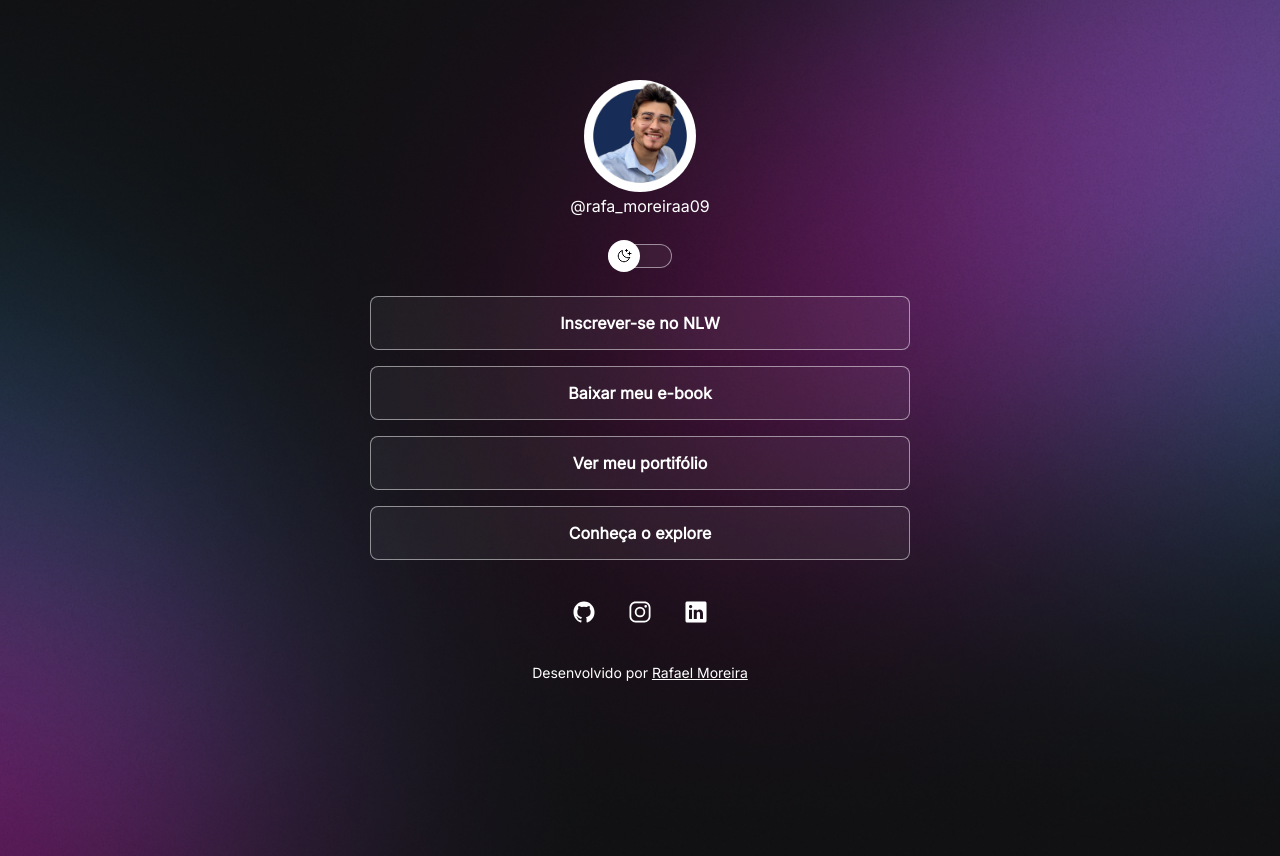
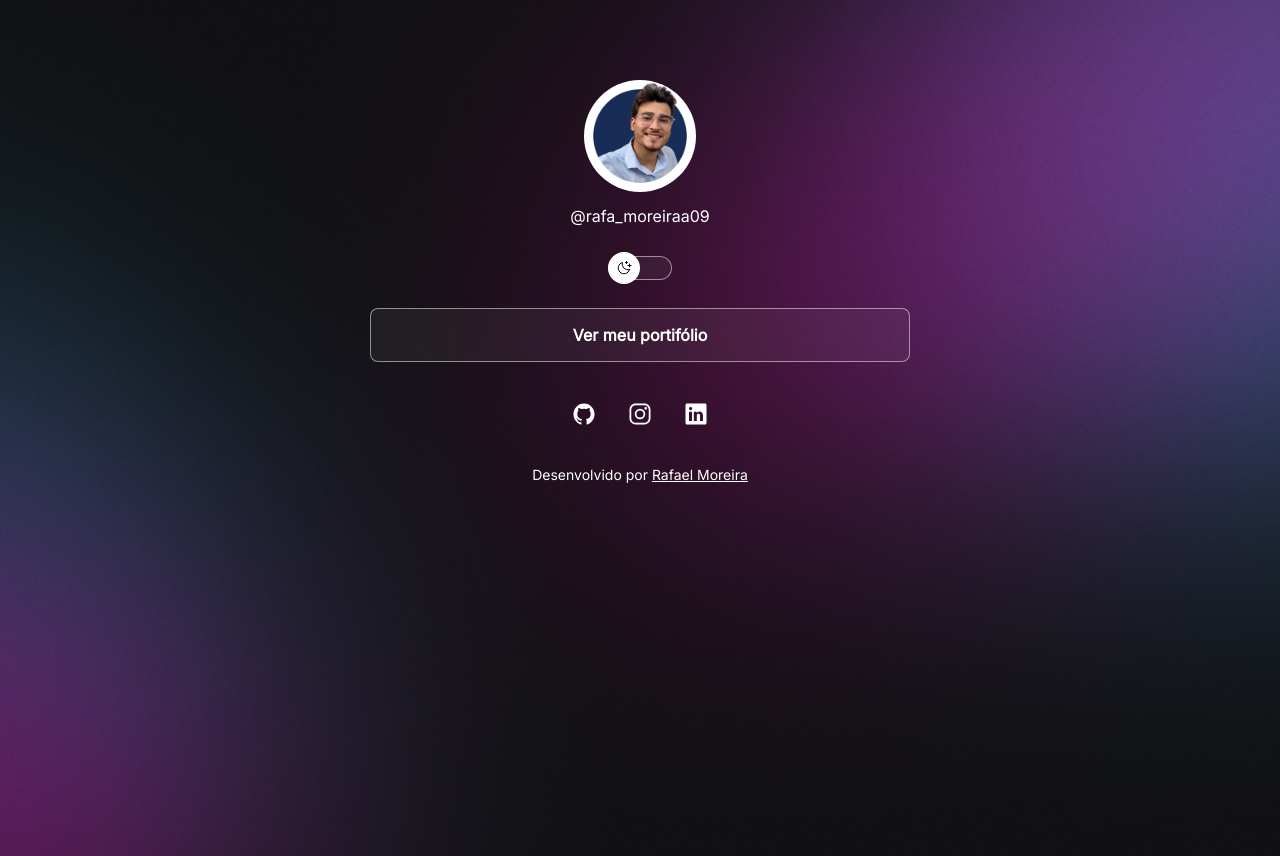
Before and after one commit to rafaeldasilvamoreira/devLinks, a plain HTML site: page index.html in a window 1280 px wide. Drawn offline with nearby package versions, Linux system fonts and the light colour scheme.

Commit message:
altera estrtura

```diff
--- a/index.html
+++ b/index.html
@@ -22,16 +22,7 @@
         </div>
         <ul>
             <li>
-                <a href="#">Inscrever-se no NLW</a>
-            </li>
-            <li>
-                <a href="#">Baixar meu e-book</a>
-            </li>
-            <li>
                 <a href="https://github.com/rafaeldasilvamoreira" target="_blank">Ver meu portifólio</a>
-            </li>
-            <li>
-                <a href="#" >Conheça o explore</a>
             </li>
         </ul>
         <div id="social-links">
--- a/style.css
+++ b/style.css
@@ -54,9 +54,9 @@ body * {
 }
 
 #profile p {
-    font-weight: 500px:
+    font-weight: 500px;
     line-height: 24px;
-    martgin-top: 8px;
+    margin-top: 8px;
 }
 #switch {
     position: relative;
@@ -101,7 +101,6 @@ body * {
     border-radius: 9999px;
 }
 
-/*links*/
 ul {
     list-style: none;
     display: flex;
```
Also changed, not shown: package-lock.json (added).
